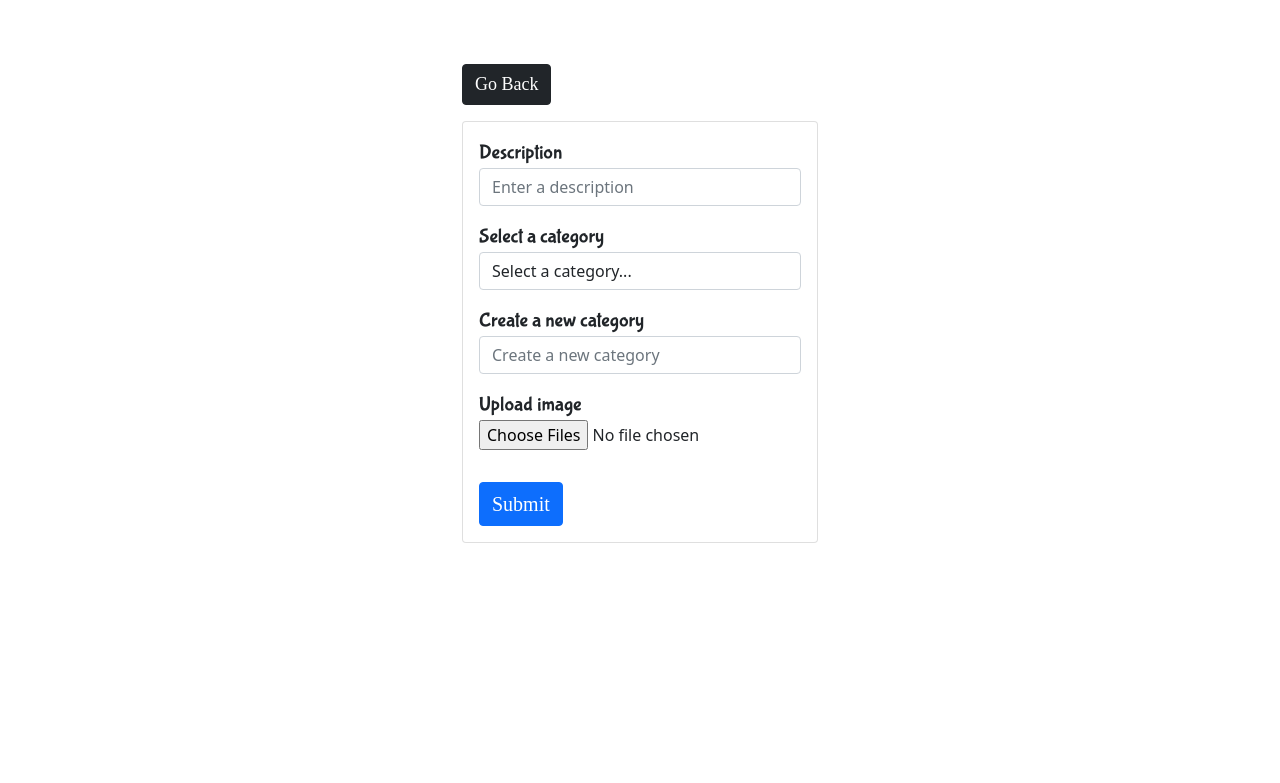
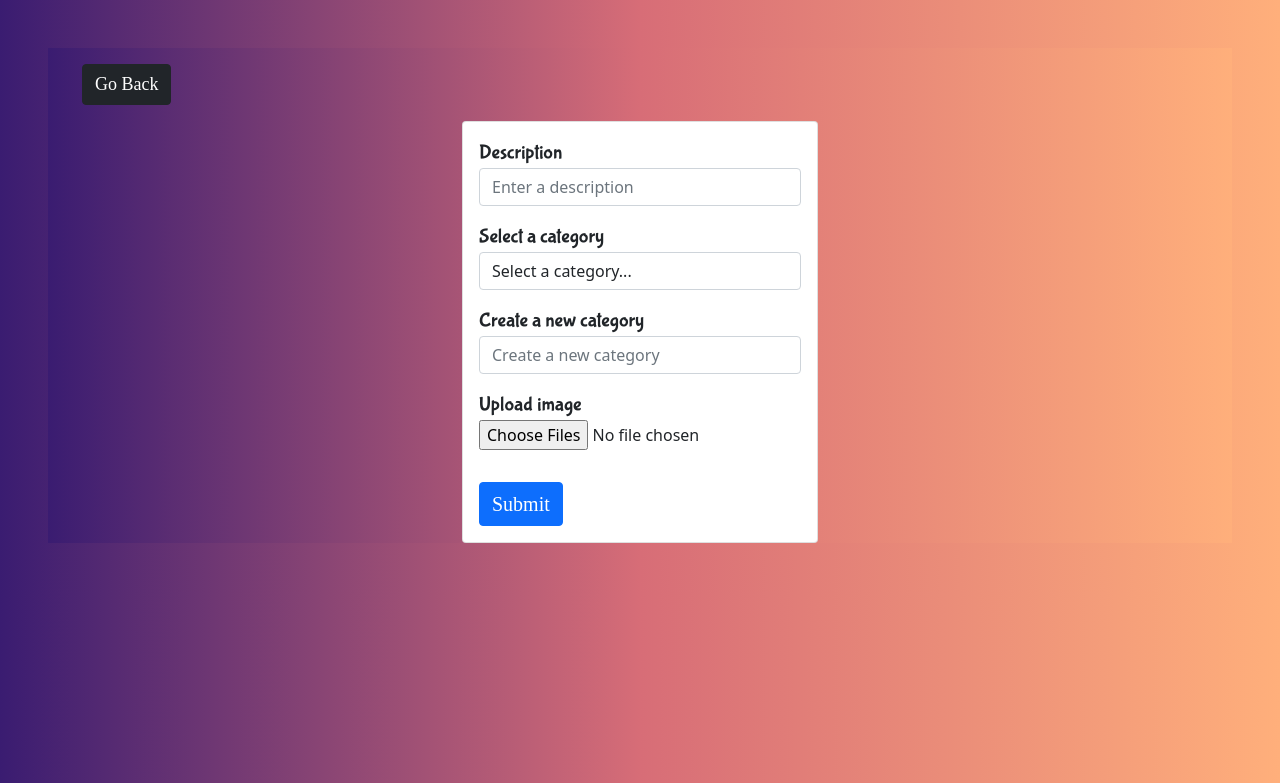
Before and after one commit to jimmy-oss/shutter-studio, a Django app: page /add/ in a window 1280 px wide. Shown: the top 783 px of the page. Run offline with Django 4.2, Linux system fonts and the light colour scheme; data that the repository does not hold is empty.

Commit message:
styling the background gallery

```diff
--- a/photos/templates/photos/add.html
+++ b/photos/templates/photos/add.html
@@ -12,20 +12,21 @@
     <link href="https://cdn.jsdelivr.net/npm/bootstrap@5.0.0-beta1/dist/css/bootstrap.min.css" rel="stylesheet"
         integrity="sha384-giJF6kkoqNQ00vy+HMDP7azOuL0xtbfIcaT9wjKHr8RbDVddVHyTfAAsrekwKmP1" crossorigin="anonymous">
         <link href="https://fonts.googleapis.com/css2?family=Bubblegum+Sans&display=swap" rel="stylesheet">
+        <style>
+            .background{
+                background: linear-gradient(to right, #3a1c71, #d76d77, #ffaf7b);
+            }
+        </style>
 </head>
-
-<body class="m-5">
+<div class="background">
+<body class="m-5" style="background: linear-gradient(to right, #3a1c71, #d76d77, #ffaf7b);">
     <div class="container">
-
-        <div class="row justify-content-center">
-            <div class="col-md-4">
-                <a href="{% url 'gallery' %}" class="btn btn-dark my-3" style="font-family:serif; font-size:18px">Go Back</a>
+                <a href="{% url 'gallery' %}" class="btn btn-dark my-3"  style="font-family:serif; font-size:18px;">Go Back</a>
+                <div class="row justify-content-center">
+                    <div class="col-md-4">
                 <div class="card">
-
-
                     <form method='POST' action="" enctype="multipart/form-data">
                       {% csrf_token %}
-
                       <div class="form-group m-3">
                         <label style="font-family: 'Bubblegum Sans', cursive; font-size:20px">Description</label>
                         <input required name="description" type="text" placeholder="Enter a description"
@@ -45,7 +46,6 @@
                         <input name="category_new" type="text" placeholder="Create a new category"
                             class="form-control">
                     </div>
-
                     <div class="form-group m-3">
                         <label style="font-family: 'Bubblegum Sans', cursive; font-size:20px">Upload image</label>
                         <input required name="image" type="file" multiple class="form-control-file">
@@ -53,9 +53,9 @@
                     <button type='submit' class="btn btn-primary m-3" style="font-family:serif; font-size:20px">Submit</button>
                 </form>
             </div>
+            </div>
         </div>
     </div>
 </div>
 </body>
-
 </html>
```
